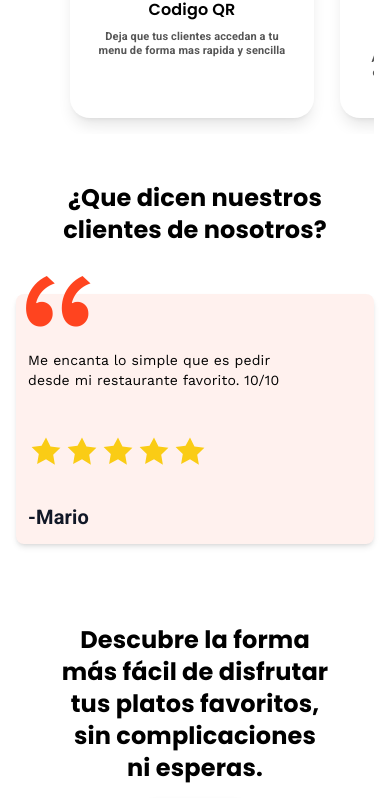
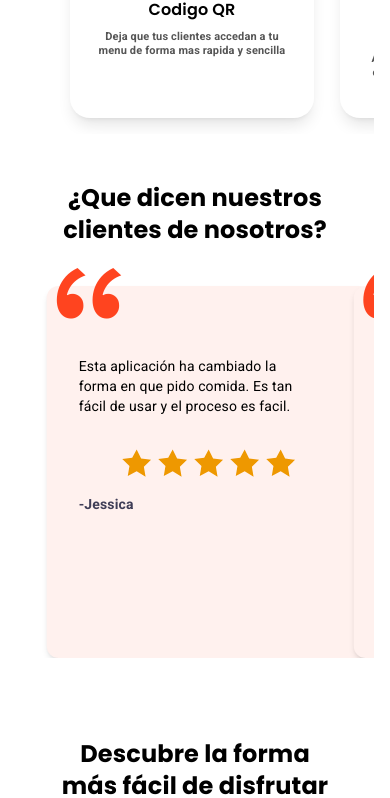
Before and after one commit to BonApp-etit/front, a Next.js app: page / in a window 390 px wide. Shown: the part 1710-2508 px from the top of the page. Built offline with nearby package versions, Linux system fonts and the light colour scheme.

Commit message:
Testimonials cards with swiper done

```diff
--- a/src/components/landing_sections/Features.jsx
+++ b/src/components/landing_sections/Features.jsx
@@ -70,7 +70,7 @@ export default function Features() {
         </div>
 
         {/* Sección de Tarjetas */}
-        <div className="">
+
         {isDesktop ? (
           // Diseño de 3x3 para desktop usando grid
           <div className="flex justify-center">
@@ -118,7 +118,6 @@ export default function Features() {
             ))}
           </Swiper>
         )}
-        </div>
       </section>
     </>
   );
--- a/src/components/landing_sections/TestimonialCards.jsx
+++ b/src/components/landing_sections/TestimonialCards.jsx
@@ -1,20 +1,20 @@
 export default function TestimonialCard({ review, name }) {
   return (
-    <section className="relative">
-      {/* <div className="absolute right-0 top-0 h-[38px] w-[43px] rounded-bl-[21px] rounded-tr-[19px] bg-cs500 md:h-[75px] md:w-[87px] md:rounded-bl-[42px] md:rounded-tr-[37]"></div> */}
-      <div className="absolute left-0 top-0 font-sans text-[190px] leading-[100px] text-cs500">
+    <div className="relative mt-10 h-[270px] w-[260px] rounded-xl bg-[#FFF1EE] px-8 pb-8 pt-[70px] shadow-md md:h-[370px] md:w-[350px] md:px-6 md:pb-11 md:pt-[93px]">
+      {/* Cita */}
+      <div className="absolute left-0 top-0 font-sans text-[190px] leading-[100px] text-cs500 md:text-[352px] md:leading-[180px] lg:text-[252px] lg:leading-[130px]">
         “
       </div>
-      <div className="flex max-w-sm justify-center rounded-lg bg-[#FFF1EE] p-3 shadow-md">
-        {/* Cita */}
+
       <div>
         {/* Texto de la reseña */}
-          <p className="font-robot mb-11 mt-11 text-sm font-normal text-black">
+        <p className="mb-[30px] font-roboto text-sm font-normal text-black md:mb-10 md:text-xl md:leading-7">
           {review}
         </p>
 
         {/* Estrellas */}
-          <div className="mb-8 flex items-center">
+        <div className="flex justify-center">
+          <div className="mb-3 flex gap-0 md:mb-4">
             {[...Array(5)].map((_, index) => (
               <svg
                 key={index}
@@ -22,19 +22,19 @@ export default function TestimonialCard({ review, name }) {
                 fill="currentColor"
                 viewBox="0 0 24 24"
                 stroke="none"
-                className="h-9 w-9 text-yellow-400"
+                className="w-9 text-[#ee9800] md:w-11"
               >
                 <path d="M12 2.25l2.974 6.016 6.626.964-4.8 4.677 1.134 6.612L12 16.894l-5.934 3.127 1.134-6.612-4.8-4.677 6.626-.964L12 2.25z" />
               </svg>
             ))}
           </div>
+        </div>
 
         {/* Nombre de la persona */}
-          <p className="font-roboto text-[20px] font-semibold text-gray-900">
+        <p className="font-roboto text-sm font-semibold text-[#3f3d56] md:text-xl">
           -{name}
         </p>
       </div>
     </div>
-    </section>
   );
 }
--- a/src/components/landing_sections/Testimonials.jsx
+++ b/src/components/landing_sections/Testimonials.jsx
@@ -1,34 +1,85 @@
 import TestimonialCards from "./TestimonialCards";
+import React, { useState, useEffect } from "react";
+import { Swiper, SwiperSlide } from "swiper/react";
+import "swiper/css";
 const infoComments = [
-  // {
-  //   name: "Jessica",
-  //   review:
-  //     "Esta aplicación ha cambiado la forma en que pido comida. Es tan fácil de usar y el proceso es facil.",
-  // },
+  {
+    name: "Jessica",
+    review:
+      "Esta aplicación ha cambiado la forma en que pido comida. Es tan fácil de usar y el proceso es facil.",
+  },
   {
     name: "Mario",
     review:
       "Me encanta lo simple que es pedir desde mi restaurante favorito. 10/10",
   },
-  // {
-  //   name: "Laura",
-  //   review:
-  //     "La experiencia de pedir comida nunca ha sido tan sencilla. La interfaz es amigable",
-  // },
+  {
+    name: "Laura",
+    review:
+      "La experiencia de pedir comida nunca ha sido tan sencilla. La interfaz es amigable",
+  },
 ];
+
+const useIsDesktop = () => {
+  const [isDesktop, setIsDesktop] = useState(false);
+  useEffect(() => {
+    const handleResize = () => {
+      setIsDesktop(window.innerWidth >= 1200);
+    };
+
+    handleResize();
+    window.addEventListener("resize", handleResize);
+    return () => window.removeEventListener("resize", handleResize);
+  }, []);
+  return isDesktop;
+};
 export default function Testimonials() {
+  const isDesktop = useIsDesktop();
   return (
     <section className="px-4 py-12">
-      <h2 className="mb-12 text-center font-poppins text-2xl font-bold text-black">
+      <h2 className="text-center font-poppins text-2xl font-bold text-black md:mx-auto md:mb-12 md:w-[632px] md:text-[32px] md:leading-normal lg:w-[650px] lg:text-5xl lg:leading-[70px]">
         ¿Que dicen nuestros clientes de nosotros?
       </h2>
 
-      {/* Sección de Tarjetas */}
-      <div className="mx-auto">
-        {infoComments.map((info, index) => (
-          <TestimonialCards key={index} review={info.review} name={info.name} />
-        ))}
-      </div>
+      {isDesktop ? (
+        <div className="flex justify-center">
+          <div className="flex w-[1200px] justify-between">
+            {infoComments.map((info, index) => (
+              <TestimonialCards
+                key={index}
+                review={info.review}
+                name={info.name}
+              />
+            ))}
+          </div>
+        </div>
+      ) : (
+        <Swiper
+          pagination={{ clickable: true }}
+          breakpoints={{
+            360: {
+              slidesPerView: 1.2,
+              centeredSlides: true,
+              spaceBetween: 10,
+            },
+            744: {
+              slidesPerView: 1.8,
+              spaceBetween: 0,
+              centeredSlides: true,
+            },
+          }}
+        >
+          {infoComments.map((info, index) => (
+            <SwiperSlide key={index}>
+              <TestimonialCards
+                key={index}
+                review={info.review}
+                name={info.name}
+              />
+            </SwiperSlide>
+          ))}
+        </Swiper>
+      )}
     </section>
   );
 }
```
Lines whose indentation alone changed are shown as unchanged.
